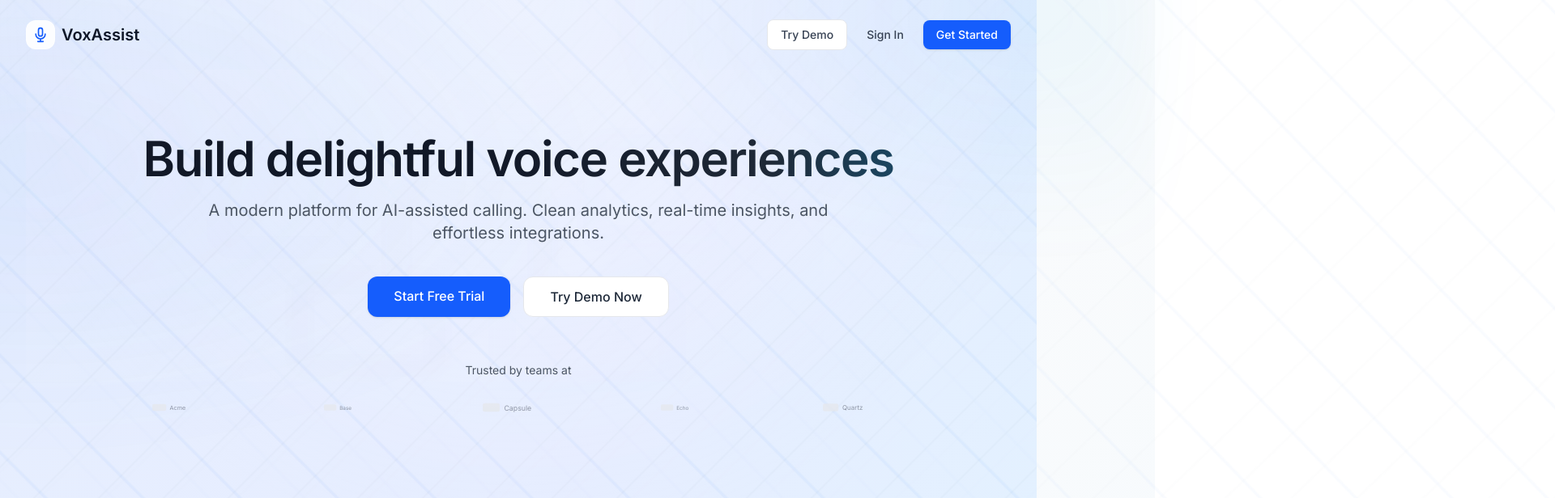
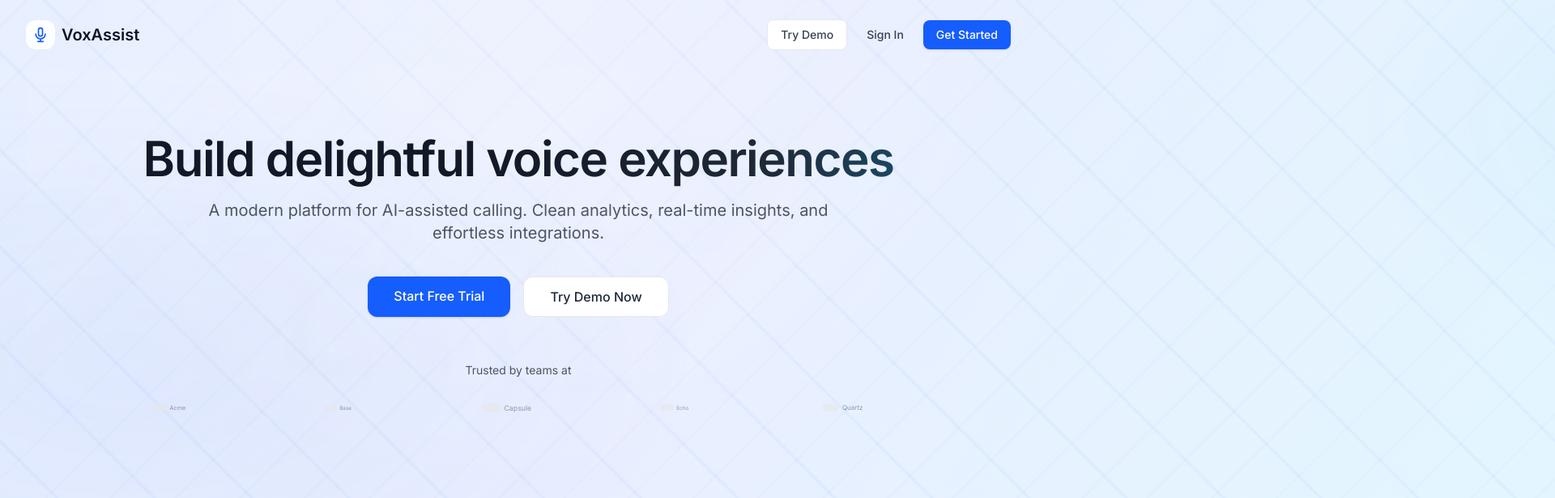
Before and after one commit to GreenHacker420/VoxAssist, a Next.js app in the folder frontend/: page / in a window 1280 px wide. Shown: the top 616 px of the page at 81% size, 1920 px wide, since content can reach past the window. Built offline with nearby package versions, Linux system fonts and the light colour scheme.

Commit message:
Apply global animated gradient theme via layout; remove page-level duplication

```diff
--- a/frontend/src/app/layout.tsx
+++ b/frontend/src/app/layout.tsx
@@ -25,7 +25,7 @@
 }>) {
   return (
     <html lang="en">
-      <body className={`${inter.className} antialiased`}>
+      <body className={`${inter.className} antialiased landing-animated-bg`}>
         <AuthProvider>
           {children}
           <Toaster
--- a/frontend/src/app/page.tsx
+++ b/frontend/src/app/page.tsx
@@ -24,7 +24,7 @@
   }
 
   return (
-    <div className="min-h-screen landing-animated-bg">
+    <div className="min-h-screen">
       <div className="max-w-7xl mx-auto px-4 sm:px-6 lg:px-8">
         {/* Header */}
         <header className="py-6">
```
